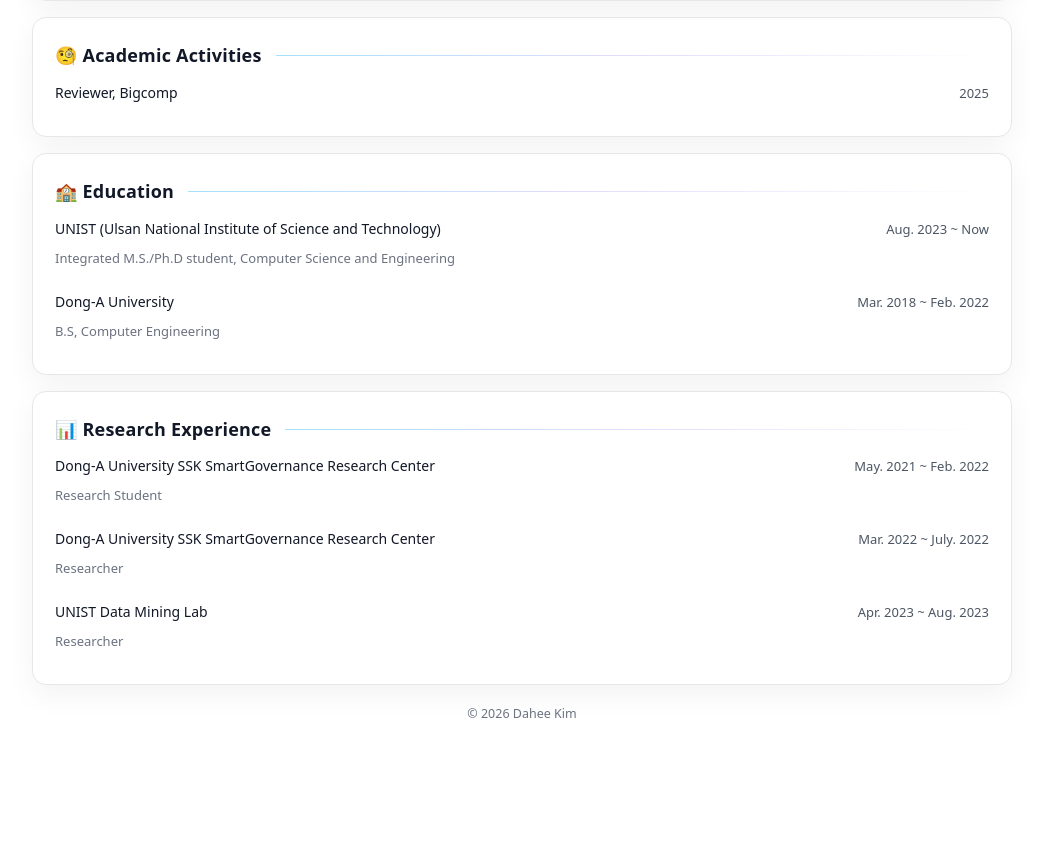
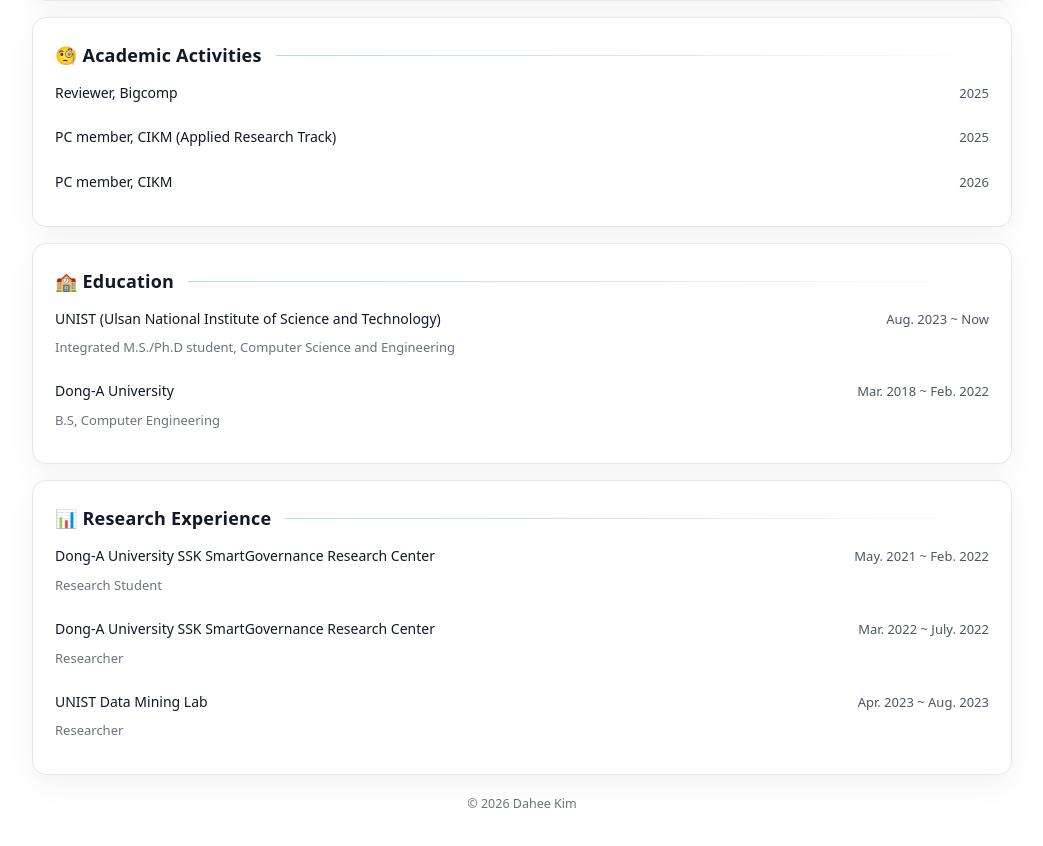
Before and after one commit to dahee-e/dahee-e.github.io, a React (Vite) app: page / in a window 1280 px wide. Shown: the part 3786-4632 px from the top of the page, without its empty margins (118-1161 px from the left). Before the commit the page ends 4564 px from the top, so only its background shows below. Built offline with nearby package versions, Linux system fonts and the light colour scheme.

Commit message:
Update Contents

```diff
--- a/src/App.jsx
+++ b/src/App.jsx
@@ -250,6 +250,8 @@
         <Section id="activities" title="🧐 Academic Activities">
           <div className="rows">
             <RowItem title="Reviewer, Bigcomp" meta="2025" />
+            <RowItem title="PC member, CIKM (Applied Research Track)" meta="2025" />
+            <RowItem title="PC member, CIKM" meta="2026" />
           </div>
         </Section>
 
```
